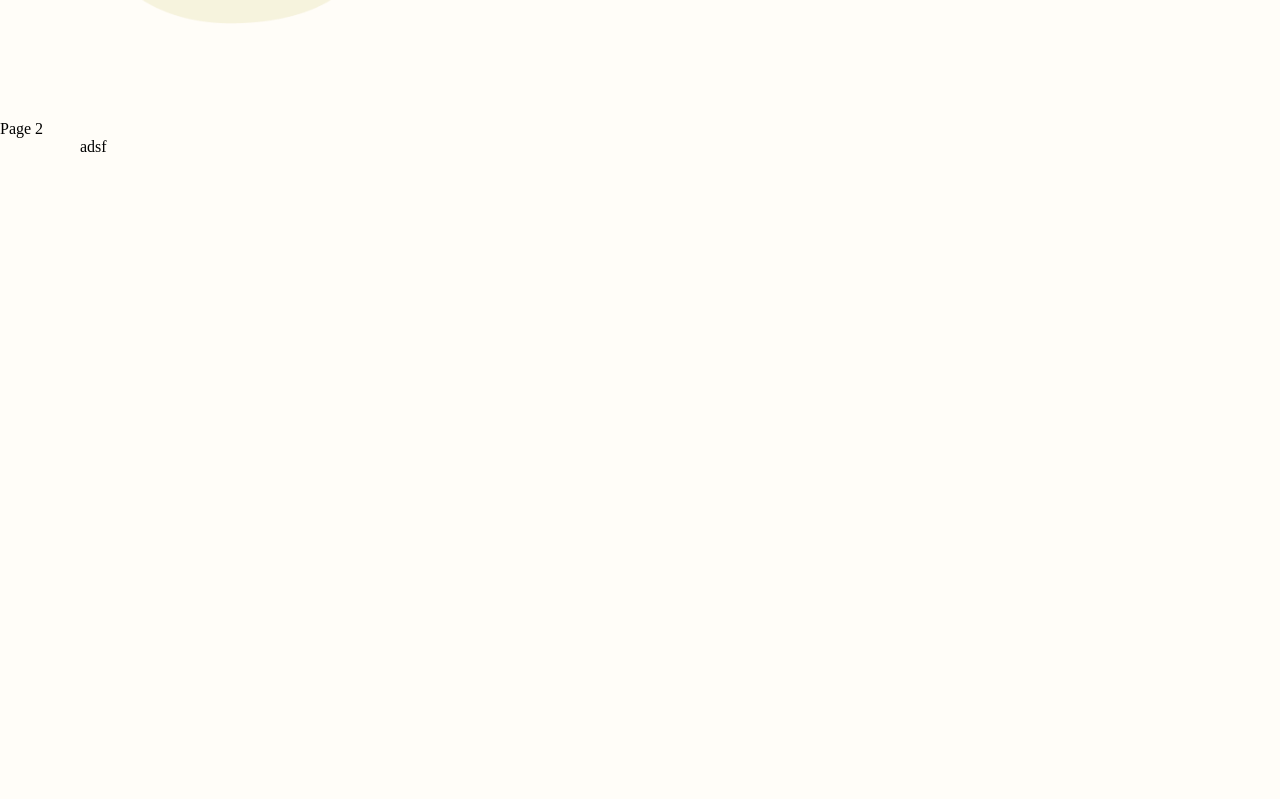
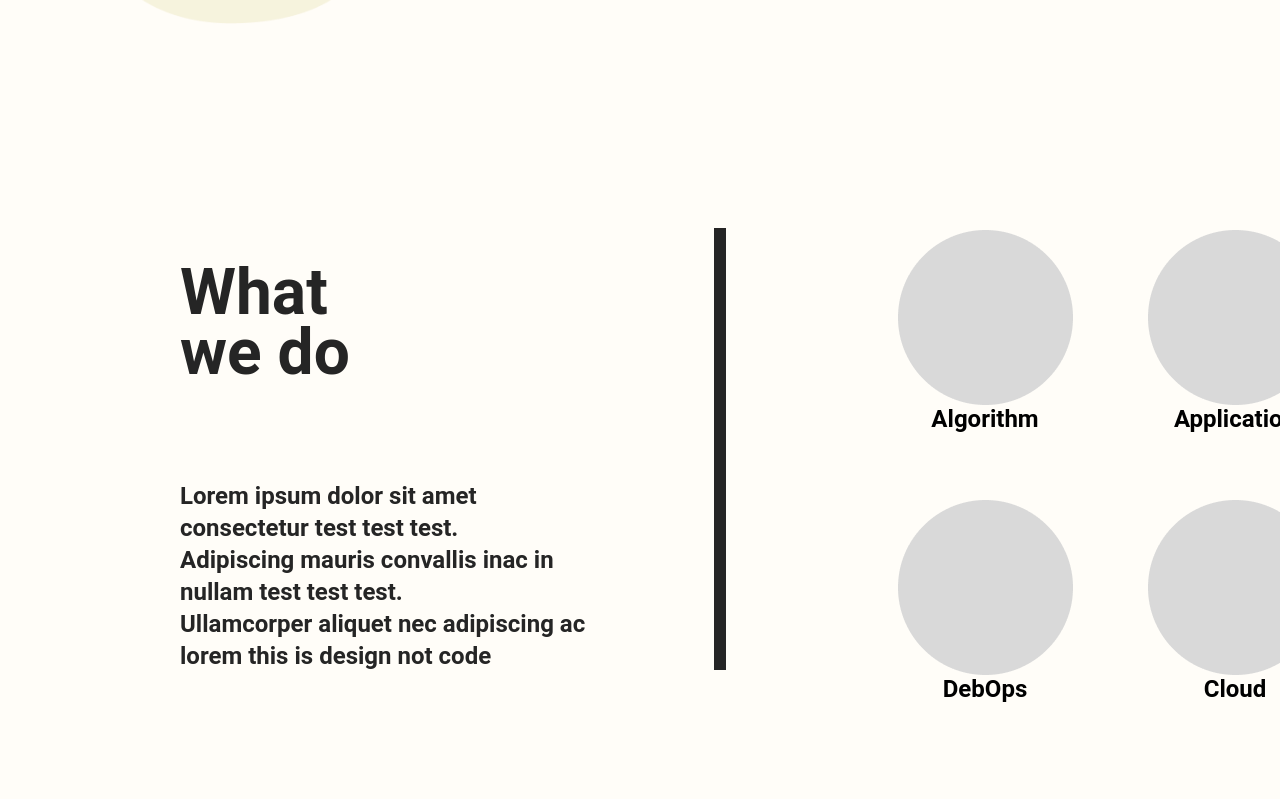
Before and after one commit to nova-platform-mk2/NovaHomePage, a React (Create React App) app in the folder frontend/: page /nova in a window 1280 px wide. Shown: the part 1261-2060 px from the top of the page. Built offline with nearby package versions, Linux system fonts and the light colour scheme.

Commit message:
Feat : MainPage2

```diff
--- a/frontend/src/components/MainComponents/MainPage2.jsx
+++ b/frontend/src/components/MainComponents/MainPage2.jsx
@@ -1,19 +1,109 @@
 import React from 'react'
 import styled from '@emotion/styled'
 
-const Background = styled.div`
+import DummyIcon from '../../resource/img/mainpage/dummy_icon.png'
+
+const Wrap = styled.div`
   position: relative;
-  justify-content: center;
+  margin: 0 auto;
   width: 1280px;
-  height: 1280px;
-  margin: 0 auto;
+  height: 700px;
+  display: flex;
+  font-family: 'Roboto';
+  font-style: normal;
 `
+
+const Icons_Wrap = styled.div`
+  position: relative;
+  display: flex;
+  flex-wrap: wrap;
+  padding-block: 100px;
+  width: 500px;
+  height: 500px;
+`
+const Icon_Wrap = styled.div`
+    text-align: center;
+    align-items: center;
+    width: 250px;
+    height: 250px;
+    padding-block: 10px;
+    font-weight: 600;
+    font-size: 24px;
+`
+
+const Icon = styled.img`
+    display: block;
+    width: 175px;
+    height: 175px;
+    margin: auto;
+`
+
+const DivideLine = styled.hr`
+  position: relative;
+  border: 6px solid #252525;
+  height: 430px;
+  top: 100px;
+`
+const HeadLine = styled.h1`
+  position: relative;
+  width : 200px;
+  font-weight: 600;
+  font-size: 64px;
+  line-height: 60px;
+
+  display: flex;
+  align-items: center;
+  color: #252525;
+`
+
+const TextContent = styled.span`
+  position: relative;
+  width: 500px;
+  height: 300px;
+  font-weight: 600;
+  font-size: 24px;
+  line-height: 32px;
+  display: flex;
+  align-items: center;
+  color: #252525;
+  white-space: pre-wrap;
+`
+
+const TextWrap = styled.div`
+  position: relative;
+  width:500px;
+  height: 700px;
+  padding-block: 100px;
+  left: 100px;
+`
+
 
 export default function Main() {
   return (
-    <>
-      Page 2
-      <Background>adsf</Background>
-    </>
+    <Wrap>
+      <TextWrap>
+        <HeadLine>What we do</HeadLine>
+        <TextContent>Lorem ipsum dolor sit amet<br/>consectetur test test test.<br/>Adipiscing mauris convallis inac in<br/>nullam test test test.<br/>Ullamcorper aliquet nec adipiscing ac<br/>lorem this is design not code</TextContent>
+      </TextWrap>
+      <DivideLine/>
+      <Icons_Wrap>
+        <Icon_Wrap>
+          <Icon src = {DummyIcon} ></Icon>
+          <span>Algorithm</span>
+        </Icon_Wrap>
+        <Icon_Wrap>
+          <Icon src = {DummyIcon} ></Icon>
+          <span>Application</span>
+        </Icon_Wrap>
+        <Icon_Wrap>
+          <Icon src = {DummyIcon} ></Icon>
+          <span>DebOps</span>
+        </Icon_Wrap>
+        <Icon_Wrap>
+          <Icon src = {DummyIcon} ></Icon>
+          <span>Cloud</span>
+        </Icon_Wrap>
+      </Icons_Wrap>
+    </Wrap>
   )
 }
```
